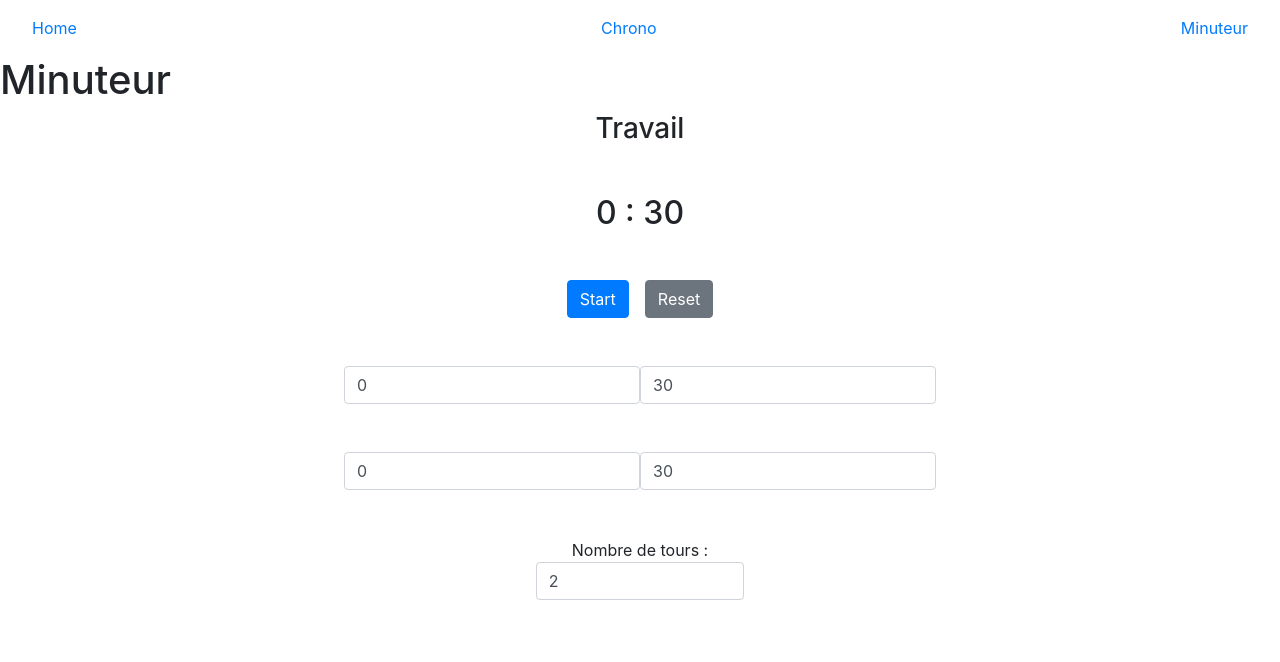
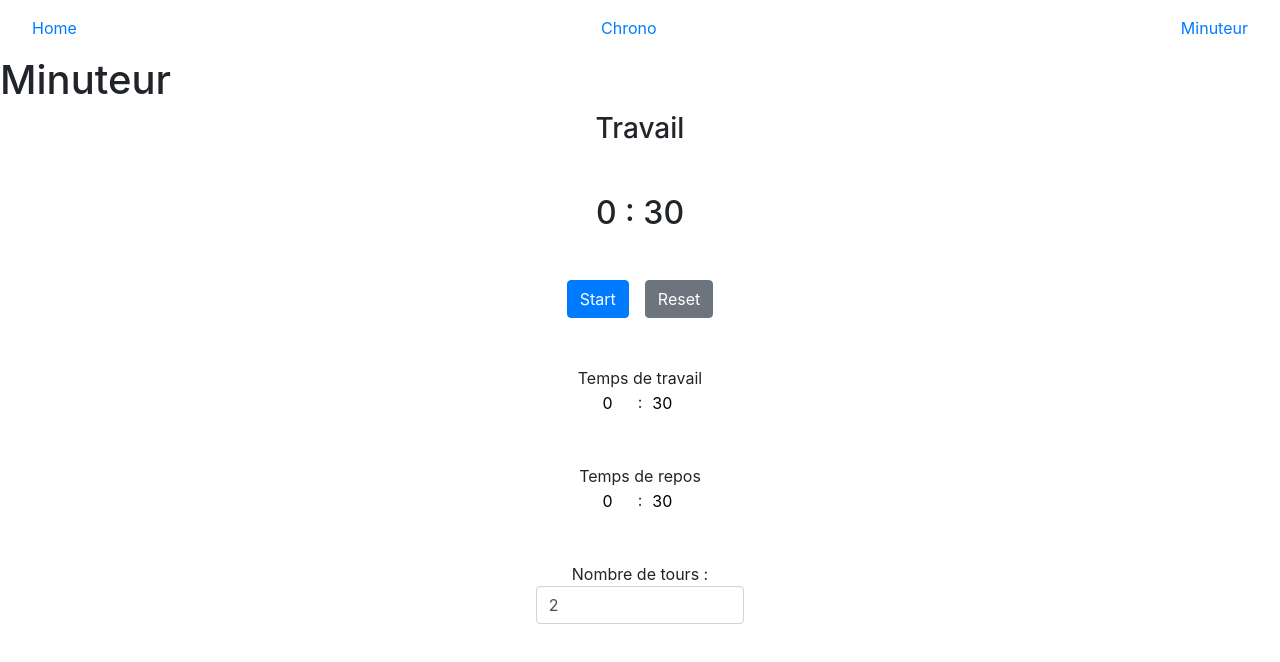
Before and after one commit to OliveLeb/React-chrono-pomodoro, a React (Create React App) app: page /minuteur in a window 1280 px wide. Shown: the top 662 px of the page. Built offline with nearby package versions, Linux system fonts and the light colour scheme.

Commit message:
css minuteur

```diff
--- a/src/App.js
+++ b/src/App.js
@@ -5,7 +5,7 @@ import 'bootstrap/dist/css/bootstrap.min.css';
 import Home from './components/Home';
 import Navigation from './components/Navigation';
 import Chrono from './components/Chrono';
-import Minuteur from './components/Minuteur';
+import Minuteur from './components/minuteur/Minuteur';
 
 const App = () => {
   return (
--- a/src/components/Minuteur.js
+++ b/src/components/minuteur/Minuteur.js
@@ -1,4 +1,5 @@
 import React, { useState, useEffect } from 'react';
+import styles from './Minuteur.module.css';
 
 const Minuteur = () => {
   const [time, setTime] = useState({ m: 0, s: 30 });
@@ -98,7 +99,7 @@ const Minuteur = () => {
         {timeLeft.m} : {timeLeft.s}
       </div>
 
-      <div className='text-center'>
+      <div className='text-center my-5'>
         <button onClick={toggleActive} className='btn btn-primary mx-2'>
           {isActive ? 'Pause' : 'Start'}
         </button>
@@ -107,44 +108,52 @@ const Minuteur = () => {
         </button>
       </div>
 
-      <div className='row m-5 justify-content-center'>
-        <div className='col-3 px-0'>
+      <div className='text-center m-5'>
+        Temps de travail
+        <div className='row justify-content-center'>
+          <div className='px-0'>
             <input
               type='number'
               required
               value={time.m}
               onChange={changeTimeM}
-            className='form-control'
+              className={styles.cadreTempsL}
             />
           </div>
-        <div className='col-3 px-0'>
+          <span className='mx-2'> : </span>
+          <div className='px-0'>
             <input
               type='number'
               required
               value={time.s}
               onChange={changeTimeS}
-            className='form-control'
+              className={styles.cadreTempsR}
             />
+          </div>
         </div>
       </div>
 
       <div>
-        <div className='row m-5 justify-content-center'>
-          <div className='col-3 px-0'>
+        <div className='text-center m-5'>
+          Temps de repos
+          <div className='row justify-content-center'>
+            <div className='px-0'>
               <input
                 type='number'
                 value={repos.m}
                 onChange={(e) => setRepos({ ...repos, m: e.target.value })}
-              className='form-control'
+                className={styles.cadreTempsL}
               />
             </div>
-          <div className='col-3 px-0'>
+            <span className='mx-2'> : </span>
+            <div className='px-0'>
               <input
                 type='number'
                 value={repos.s}
                 onChange={(e) => setRepos({ ...repos, s: e.target.value })}
-              className='form-control'
+                className={styles.cadreTempsR}
               />
+            </div>
           </div>
         </div>
         <div className='col text-center'>
--- /dev/null
+++ b/src/components/minuteur/Minuteur.module.css
@@ -0,0 +1,9 @@
+.cadreTempsR {
+  border: none;
+  width: 50px;
+}
+.cadreTempsL {
+  border: none;
+  text-align: right;
+  width: 50px;
+}
```
Lines whose indentation alone changed are shown as unchanged.
